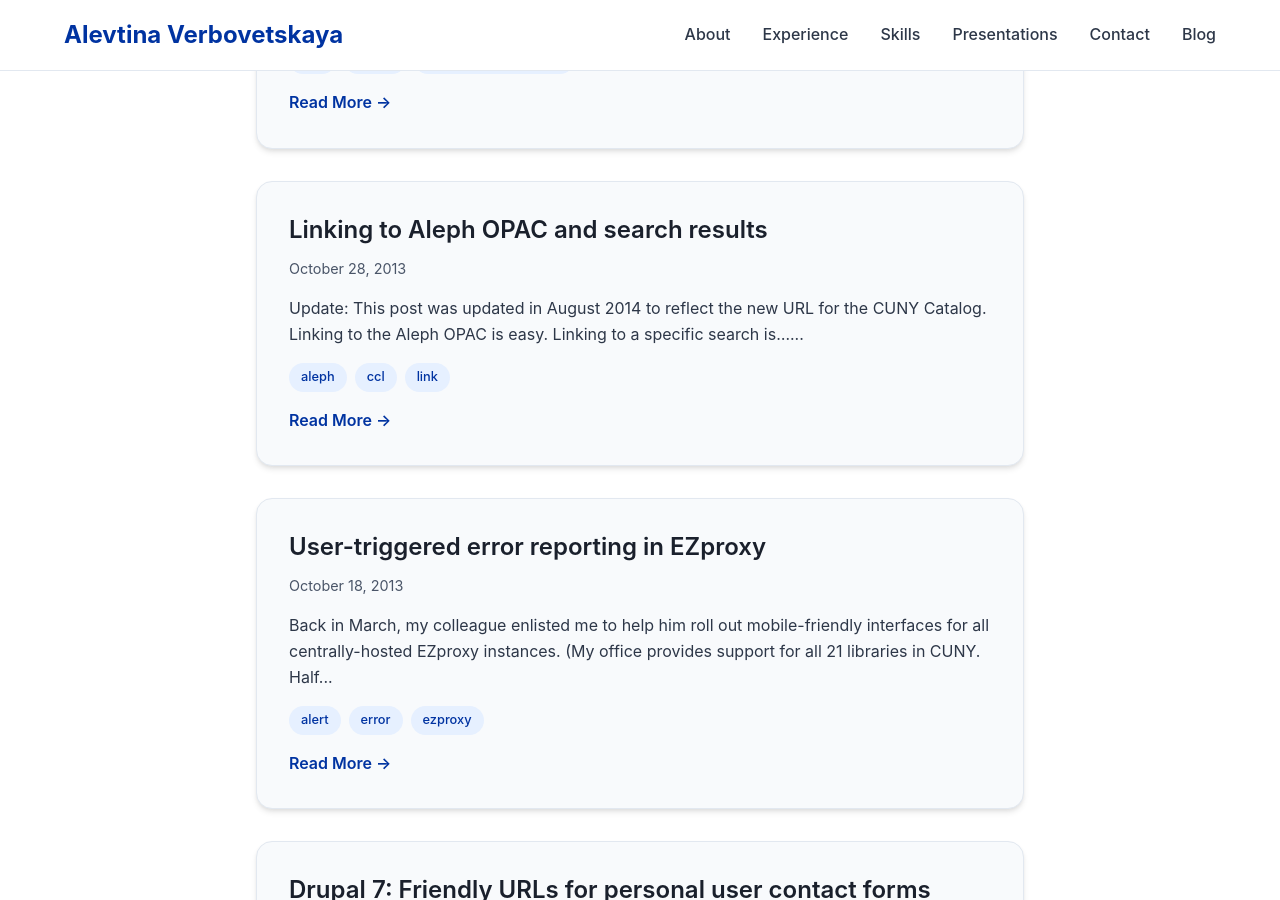
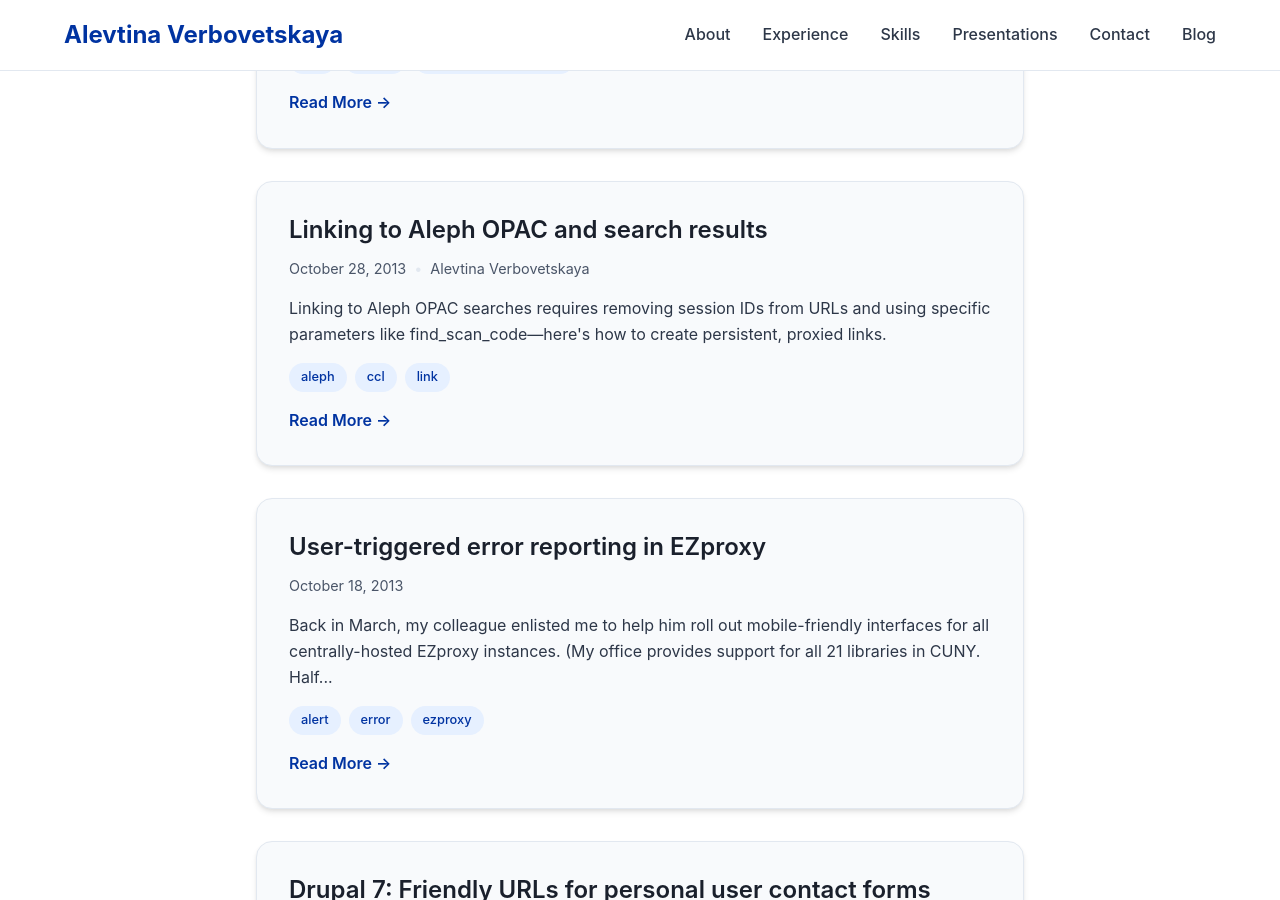
Before and after one commit to alevtina/alevtina.github.io, a Jekyll site: the page built from blog.md, in a window 1280 px wide and 900 px high, scrolled down 1563 px. Built offline with Jekyll 4.4.1, drawn with Linux system fonts in a browser that asks for light colours; some web fonts are replaced.

Commit message:
Added excerpt to old blog post

```diff
--- a/_posts/2013-10-28-linking-to-aleph-opac-and-search-results.md
+++ b/_posts/2013-10-28-linking-to-aleph-opac-and-search-results.md
@@ -2,6 +2,8 @@
 layout: post
 title: "Linking to Aleph OPAC and search results"
 date: "2013-10-28"
+author: "Alevtina Verbovetskaya"
+excerpt: "Linking to Aleph OPAC searches requires removing session IDs from URLs and using specific parameters like find_scan_code—here's how to create persistent, proxied links."
 categories:
   - "ils"
 tags:
```
